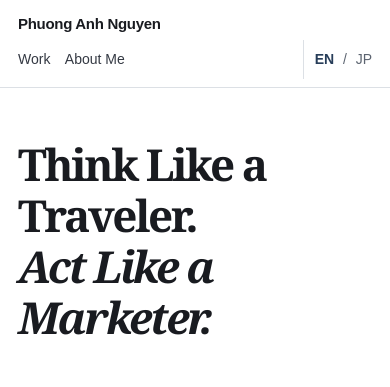
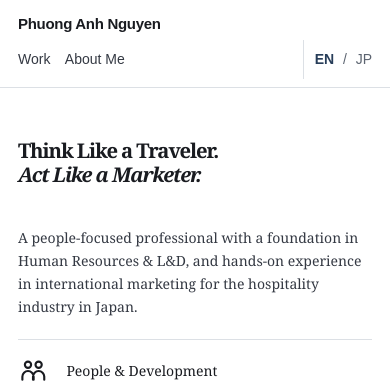
Before and after one commit to phuonganhngh/mkt, a Next.js app: page / in a window 390 px wide. Shown: the top 387 px of the page. Built offline with nearby package versions, Linux system fonts and the light colour scheme.

Commit message:
Keep each English hero slogan on one line at mobile widths

```diff
--- a/app/styles.css
+++ b/app/styles.css
@@ -597,7 +597,8 @@ th { font-weight: 500; }
   .home-editorial-focus { padding-left: 1.5rem; }
 }
 @media (max-width: 720px) {
-  .home-intro-editorial .home-editorial-title > span { white-space: normal; }
+  html[lang="en"] .home-intro-editorial .home-editorial-title { font-size: clamp(16px, 5.2vw, 32px); }
+  html[lang="en"] .home-intro-editorial .home-editorial-title > span { white-space: nowrap; }
   .home-editorial-body { grid-template-columns: 1fr; gap: 1.6rem; }
   .home-editorial-focus { border-left: 0; border-top: 1px solid var(--line); padding: 1.3rem 0 0; }
 }
```
